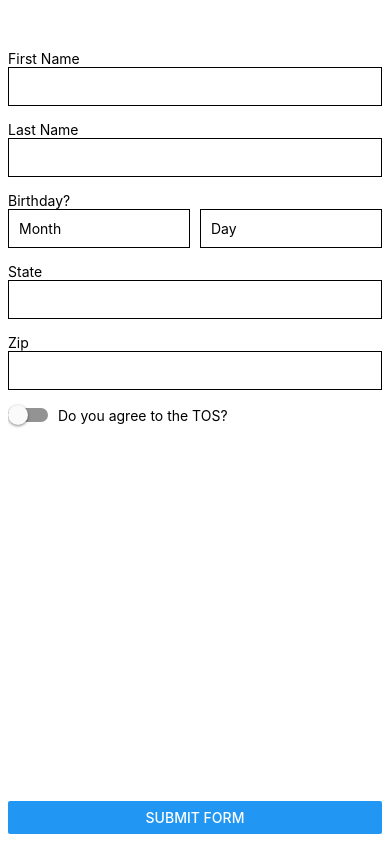
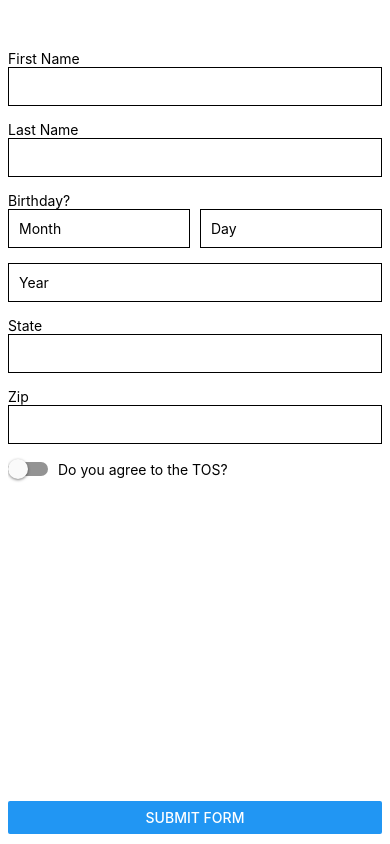
Before and after one commit to lawnstarter/react-native-form-helpers, a React Native app in the folder demoApp/: screen / in a window 390 px wide. Built offline with nearby package versions, Linux system fonts and the light colour scheme.

Commit message:
added fragment

```diff
--- a/demoApp/App.js
+++ b/demoApp/App.js
@@ -1,4 +1,4 @@
-import React, {Component} from 'react';
+import React, {Component, Fragment} from 'react';
 import {
   Button,
   View,
@@ -30,6 +30,10 @@
         },
         birthday_day: {
           type: 'day',
+          value: '',
+        },
+        birthday_year: {
+          type: 'year',
           value: '',
         },
         state: {
@@ -116,15 +120,16 @@
             {this.renderError('last_name')}
           </View>
 
+          <Fragment>
+            <Text>Birthday?</Text>
             <View
               onLayout={({nativeEvent}) => {
                 this.setInputPosition({
                   ids: ['birthday_month', 'birthday_day'],
                   value: nativeEvent.layout.y,
                 });
-            }}>
-            <Text>Birthday?</Text>
-            <View style={styles.split}>
+              }}
+              style={styles.split}>
               <View style={{flex: 1, marginRight: 5}}>
                 <TextInput
                   style={styles.input}
@@ -146,7 +151,23 @@
                 {this.renderError('birthday_day')}
               </View>
             </View>
+            <View
+              onLayout={({nativeEvent}) => {
+                this.setInputPosition({
+                  ids: ['birthday_year'],
+                  value: nativeEvent.layout.y,
+                });
+              }}>
+              <TextInput
+                style={styles.input}
+                placeholder="Year"
+                onChangeText={value => {
+                  this.onInputChange({id: 'birthday_year', value});
+                }}
+              />
+              {this.renderError('birthday_year')}
             </View>
+          </Fragment>
 
           <View
             onLayout={({nativeEvent}) => {
--- a/demoApp/validation/dictionary.js
+++ b/demoApp/validation/dictionary.js
@@ -144,6 +144,18 @@
     },
   },
 
+  year: {
+    presence: {
+      allowEmpty: false,
+      message: '^This is required',
+    },
+    numericality: {
+      greaterThan: 1900,
+      lessThanOrEqualTo: new Date().getFullYear(),
+      message: '^Must be valid',
+    },
+  },
+
   zip: {
     presence: {
       allowEmpty: false,
```
Lines whose indentation alone changed are shown as unchanged.
